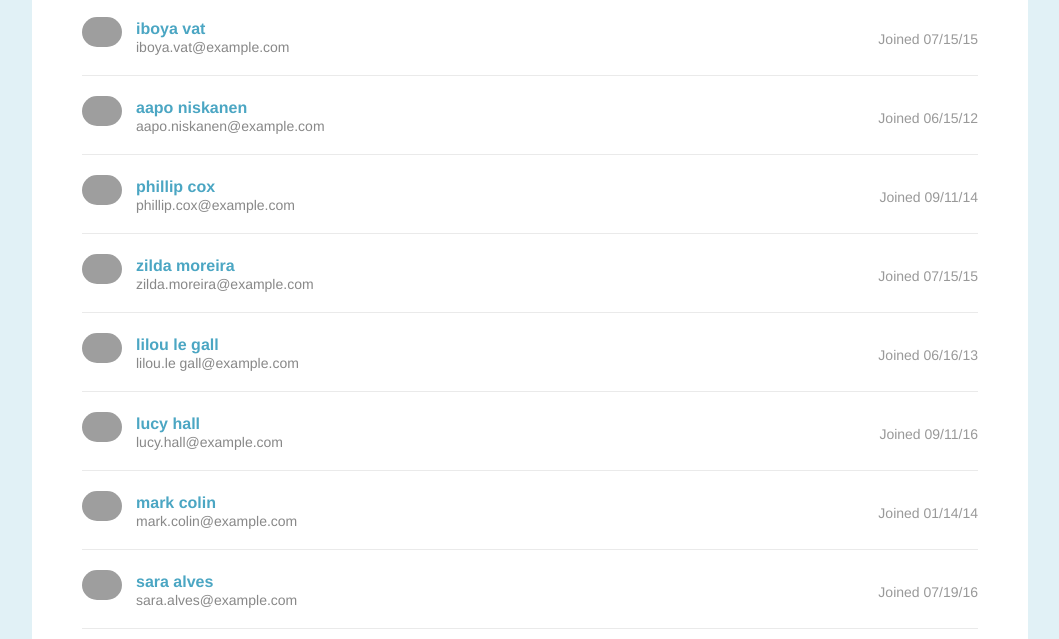
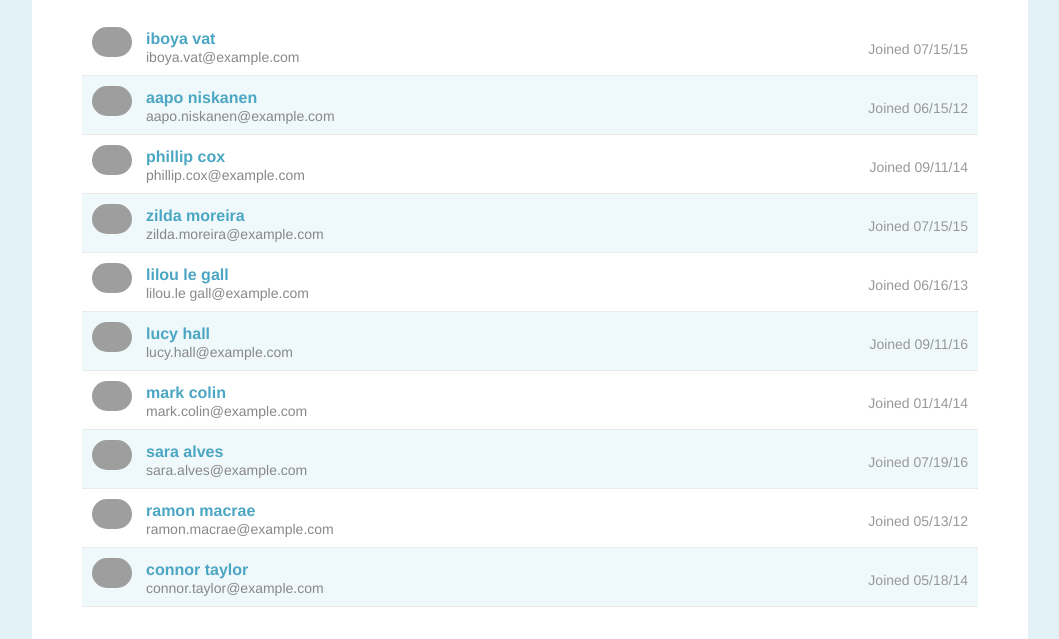
Before and after one commit to nerdyrasa/students-table, a plain HTML site: page index.html in a window 1280 px wide. Shown: the part 125-764 px from the top of the page, without its empty margins (110-1169 px from the left). Drawn offline with nearby package versions, Linux system fonts and the light colour scheme; grey boxes are pictures that could not be loaded.

Commit message:
Highlight every other student list item to improve readability.

```diff
--- a/css/design.css
+++ b/css/design.css
@@ -43,11 +43,12 @@ body{
       color: #fff
     }
 
+/* Student list ------------------------------------------------*/
+
 .student-list{}
 
   .student-item{
-    margin: 0 0 20px 0;
-    padding: 0 0 20px 0;
+    padding: 10px;
     border-bottom: 1px solid #eaeaea;
   }
 
@@ -95,6 +96,10 @@ body{
     border-bottom: none;
   }
 
+.student-item:nth-child(even) {
+  background-color: rgba(225, 241, 246, 0.53);
+}
+
 .pagination{
   margin: 40px 0 0 0;
   text-align: center;
--- a/js/app.js
+++ b/js/app.js
@@ -1,4 +1,4 @@
-var NUMBER_OF_STUDENTS_PER_PAGE = 100;
+var NUMBER_OF_STUDENTS_PER_PAGE = 10;
 
 var $ul_li = $("ul li");
 var numberOfStudents = $ul_li.length;
```
